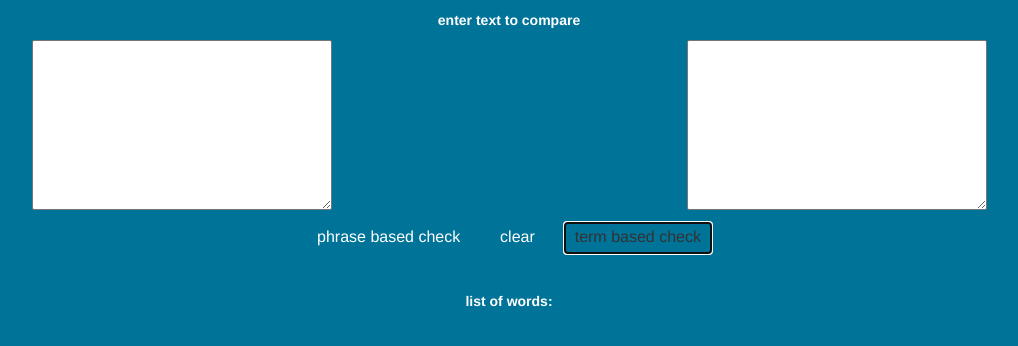
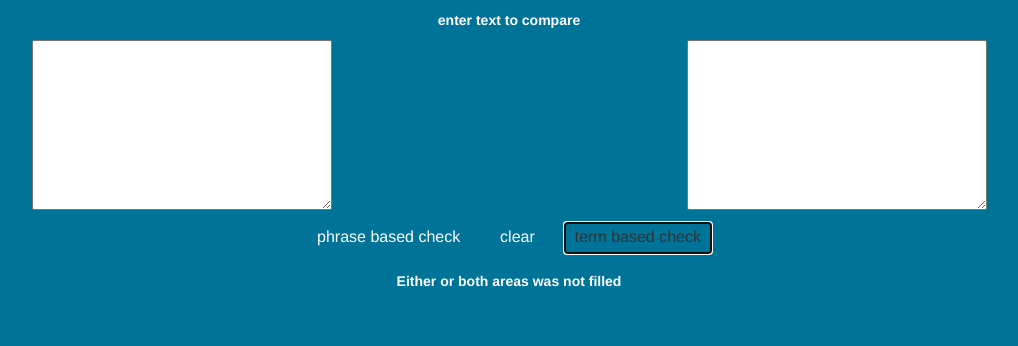
Before and after one commit to yogithapolavarapu/workSpace, a plain HTML site: page document_similarity/index.html in a window 1280 px wide. Both pictures are taken after a click on the button "term based check". Shown: the whole page, without its empty margins (131-1149 px from the left). Drawn offline with nearby package versions, Linux system fonts and the light colour scheme.

Commit message:
fixed term based check

```diff
--- a/document_similarity/index.html
+++ b/document_similarity/index.html
@@ -35,7 +35,7 @@
   </button>
   <button class="btn" id="clear">clear
   </button>
-<button class="btn" id="check">term based check
+<button class="btn" id="term_check">term based check
   </button>
 </div>
 
@@ -44,7 +44,7 @@
       <circle id="circle-fill" cx="20%" cy="20%" r="10%" /> Sorry, your browser does not support inline SVG.
     </svg>--></div>
 <div class="text-center" id="percentage"> </div>
-<div  class="text-center">list of words:<div id="words"></div></div>
+
     <script src='https://code.jquery.com/jquery-2.2.4.min.js'></script>
 <script src='https://maxcdn.bootstrapcdn.com/bootstrap/3.3.6/js/bootstrap.min.js'></script>
 <script src='https://cdnjs.cloudflare.com/ajax/libs/jqueryui/1.11.4/jquery-ui.min.js'></script>
--- a/document_similarity/index.js
+++ b/document_similarity/index.js
@@ -1,7 +1,4 @@
 //remove duplicates from inputs : percentage out of bounds
-
-
-
 
 $(document).ready(function(){
   clear();
@@ -13,7 +10,7 @@ $(document).ready(function(){
  var input1,input2;
 
 //similarity checking
-  function checkSimilar(){
+  function checkSimilarTerm(){
       //read the texts
     input1= $("textarea#screen1").val();
     input2=$("textarea#screen2").val();
@@ -65,7 +62,7 @@ console.log(content1);
            var minLength= content2.length;
          }
 
-    //compare both content1 and content 2 for similarities
+    //compare both content01 and content 2 for similarities
     for(var i=0;i<minLength;i++){
       for(var j=0;j<minLength;j++){
         if(content1[i]===content2[j]){
@@ -93,28 +90,27 @@ console.log(content1);
   }
 
   function level(count){
-    $('#percentage').html(count+"%");
     if(count>75){
-      $('#level').html('similarity level:high');
+      $('#level').html('similarity level: high');
     }
     else if(count>50){
-       $('#level').html('Similarity level:medium');
+       $('#level').html('Similarity level: medium');
     }
     else{
-        $('#level').html('similarity level :low');
+        $('#level').html('similarity level: low');
     }
   }
 
-  $('#phrase_check').click(function(){
+  $('#term_check').click(function(){
 
-  checkSimilar();
+  checkSimilarTerm();
   });
   function clear(){
     $('#screen1').val("");
     $('#screen2').val("");
      $('#level').html("");
     $('#percentage').html("");
-    $('#words').html("");
+
   }
   $('#clear').click(function(){
     clear();
```
